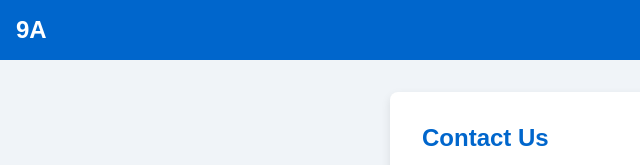
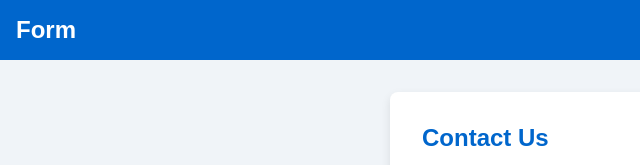
Before and after one commit to Jahsbaby/form, a plain HTML site: page index.html in a window 1280 px wide. Shown: the top 165 px of the page, 0-640 px from the left. Drawn offline with Linux system fonts and the light colour scheme.

Commit message:
Update index.html

```diff
--- a/index.html
+++ b/index.html
@@ -17,7 +17,7 @@
       <!-- Header section with navigation -->
       <nav class="navbar">
         <!-- Navigation bar container -->
-        <div class="logo">9A</div>
+        <div class="logo">Form</div>
         <!-- Logo or site title with class 'logo' for styling -->
         <div class="burger" onclick="toggleNav()">&#9776;</div>
         <!-- Burger menu icon for mobile navigation, triggers 'toggleNav' function on click -->
```
